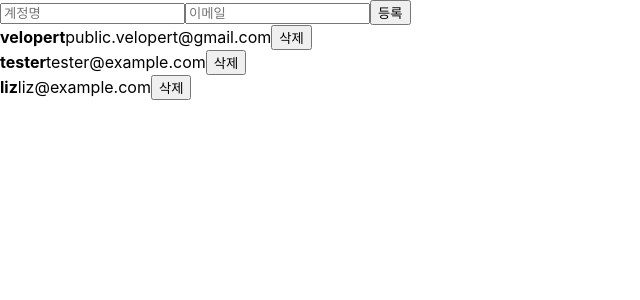
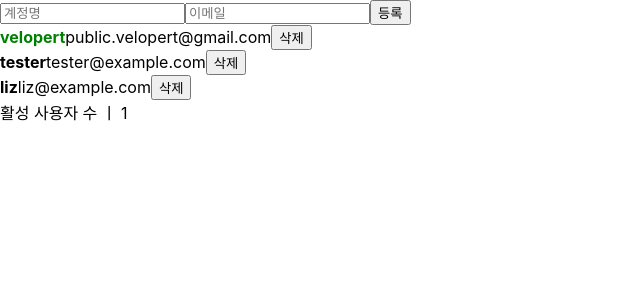
Before and after one commit to hejeong-muhayu/study-react, a React (Create React App) app in the folder react-vlpt/: page / in a window 1280 px wide. Shown: the top 300 px of the page, without its empty margins (0-640 px from the left). Built offline with nearby package versions, Linux system fonts and the light colour scheme.

Commit message:
1-17 useMemo 를 사용하여 연산 적용

```diff
--- a/react-vlpt/src/App.js
+++ b/react-vlpt/src/App.js
@@ -1,4 +1,4 @@
-import React, {useRef, useState} from 'react';
+import React, {useMemo, useRef, useState} from 'react';
 import UserList from './UserList';
 import CreateUser from "./CreateUser";
 
@@ -7,19 +7,29 @@
         {
             id: 1,
             username: 'velopert',
-            email: 'public.velopert@gmail.com'
+            email: 'public.velopert@gmail.com',
+            active:true
         },
         {
             id: 2,
             username: 'tester',
-            email: 'tester@example.com'
+            email: 'tester@example.com',
+            active: false
         },
         {
             id: 3,
             username: 'liz',
-            email: 'liz@example.com'
+            email: 'liz@example.com',
+            active: false
         }
     ]);
+
+    function countActiveUsers(users) {
+        console.log('활성 사용자 수를 세는중...');
+        return users.filter(user => user.active).length;
+    }
+    // const count = countActiveUsers(users);
+    const count = useMemo(() => countActiveUsers(users), [users]);
 
     const [inputs, setInputs] = useState({
         username: "",
@@ -57,9 +67,15 @@
         setUsers(users.filter(user => user.id !== id));
     }
 
+    const onToggle = (id) => {
+      setUsers(
+          users.map(user => user.id === id ? {...user, active: !user.active} : user)
+      )
+    }
     return <div>
         <CreateUser username={username} email={email} onChange={onChange} onCreate={onCreate}></CreateUser>
-        <UserList users={users} onRemove={onRemove}/>
+        <UserList users={users} onRemove={onRemove} onToggle={onToggle}/>
+        <div>활성 사용자 수 ㅣ {count}</div>
     </div>;
 }
 
--- a/react-vlpt/src/UserList.jsx
+++ b/react-vlpt/src/UserList.jsx
@@ -1,19 +1,34 @@
-import React from 'react';
+import React, {useEffect} from 'react';
 
-function User({user, onRemove}) {
+function User({user, onRemove, onToggle}) {
+    useEffect(() => {
+        console.log('user 값이 설정됨');
+        console.log(user);
+        return () => {
+            console.log('user 가 바뀌기 전..');
+            console.log(user);
+        };
+    }, [user]);
     return (
         <div>
-            <b>{user.username}</b><span>{user.email}</span>
+            <b
+                style={{
+                    cursor: 'pointer',
+                    color: user.active ? 'green' : 'black'
+                }}
+                onClick={() => onToggle(user.id)}>
+                {user.username}</b>
+             <span>{user.email}</span>
             <button onClick={() => onRemove(user.id)}>삭제</button>
         </div>
     )
 }
 
-function UserList({users, onRemove}) {
+function UserList({users, onRemove, onToggle}) {
 
     return (
         <div>{users.map(user => (
-            <User user={user} key={user.id} onRemove={onRemove} />
+            <User user={user} key={user.id} onRemove={onRemove} onToggle={onToggle}/>
         ))}
         </div>
     );
--- a/react-vlpt/src/index.js
+++ b/react-vlpt/src/index.js
@@ -6,9 +6,9 @@
 
 const root = ReactDOM.createRoot(document.getElementById('root'));
 root.render(
-  <React.StrictMode>
+  // <React.StrictMode>
     <App />
-  </React.StrictMode>
+  // </React.StrictMode>
 );
 
 // If you want to start measuring performance in your app, pass a function
```
